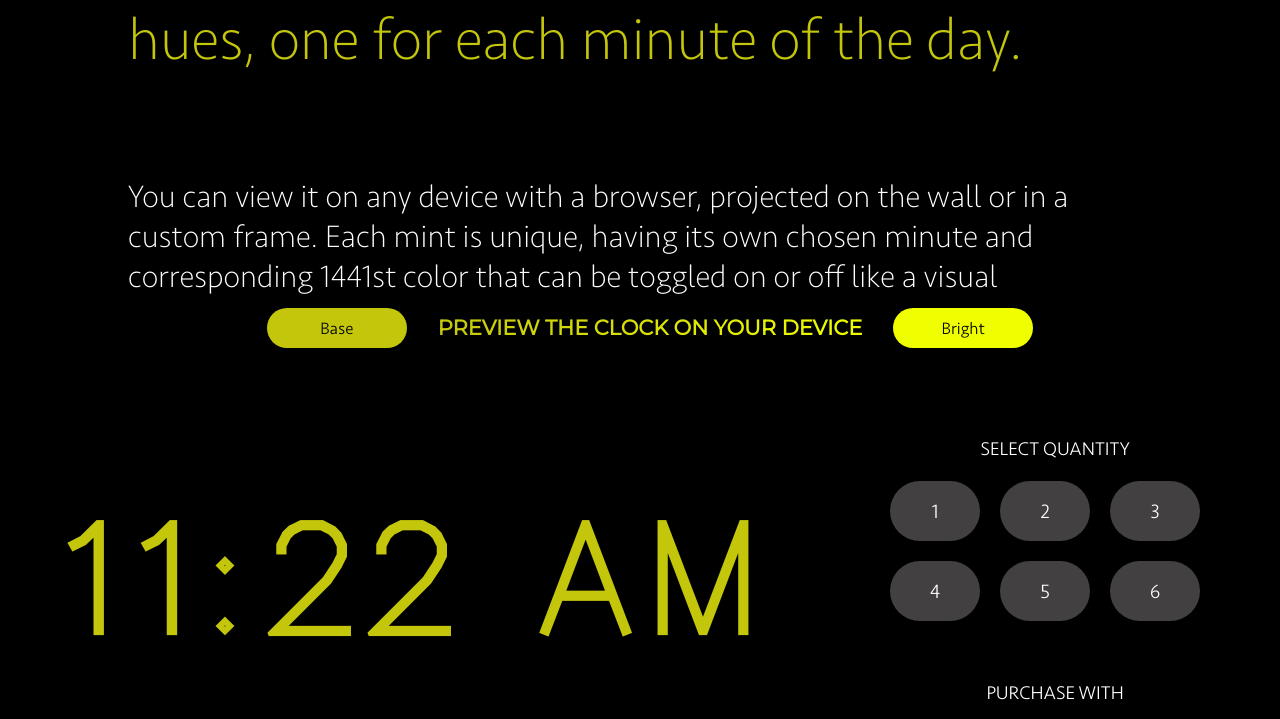
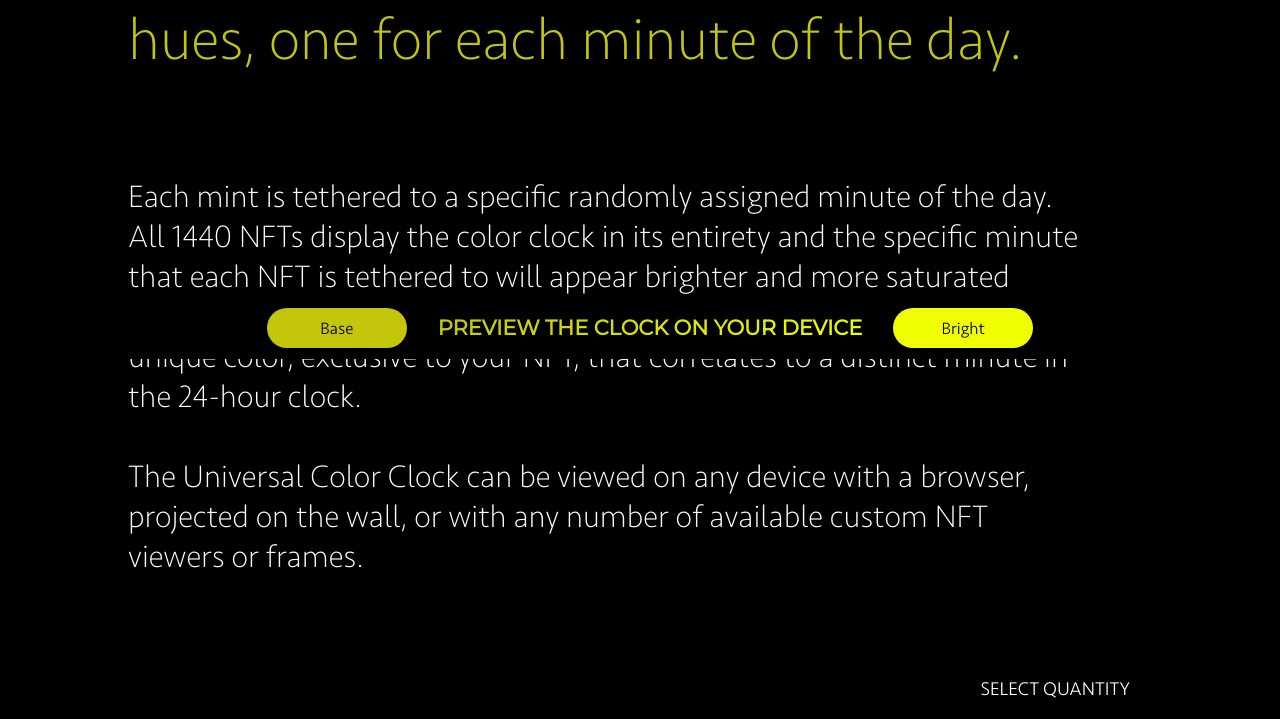
Before and after one commit to dereksione/UniversalColorClock, a SvelteKit app: page / in a window 1280 px wide. Shown: the part 441-1160 px from the top of the page. Built offline with nearby package versions, Linux system fonts and the light colour scheme; a web font is replaced by a local one.

Commit message:
copy changes to UCC description

```diff
--- a/src/routes/Purchasebar.svelte
+++ b/src/routes/Purchasebar.svelte
@@ -34,10 +34,15 @@
             </p>
         </div>
         <div class="tagline-desc">
-            You can view it on any device with a browser, projected on the wall
-            or in a custom frame. Each mint is unique, having its own chosen
-            minute and corresponding 1441st color that can be toggled on or off
-            like a visual alarm.
+            Each mint is tethered to a specific randomly assigned minute of the day.
+            All 1440 NFTs display the color clock in its entirety and the specific minute that each NFT
+            is tethered to will appear brighter and more saturated during that minute than the rest of
+            the clock. This enables you to own a unique color, exclusive to your NFT, that correlates
+             to a distinct minute in the 24-hour clock.
+        </div>
+        <div class="tagline-desc">
+            The Universal Color Clock can be viewed on any device with a browser, projected on the wall,
+             or with any number of available custom NFT viewers or frames.
         </div>
         <div class="bottom-container">
             <div class="clock">
@@ -102,7 +107,7 @@
 <style>
     .container {
         width: 100%;
-        height: 1260px;
+        height: 1460px;
         background-color: black;
         display: flex;
         justify-content: center;
```
